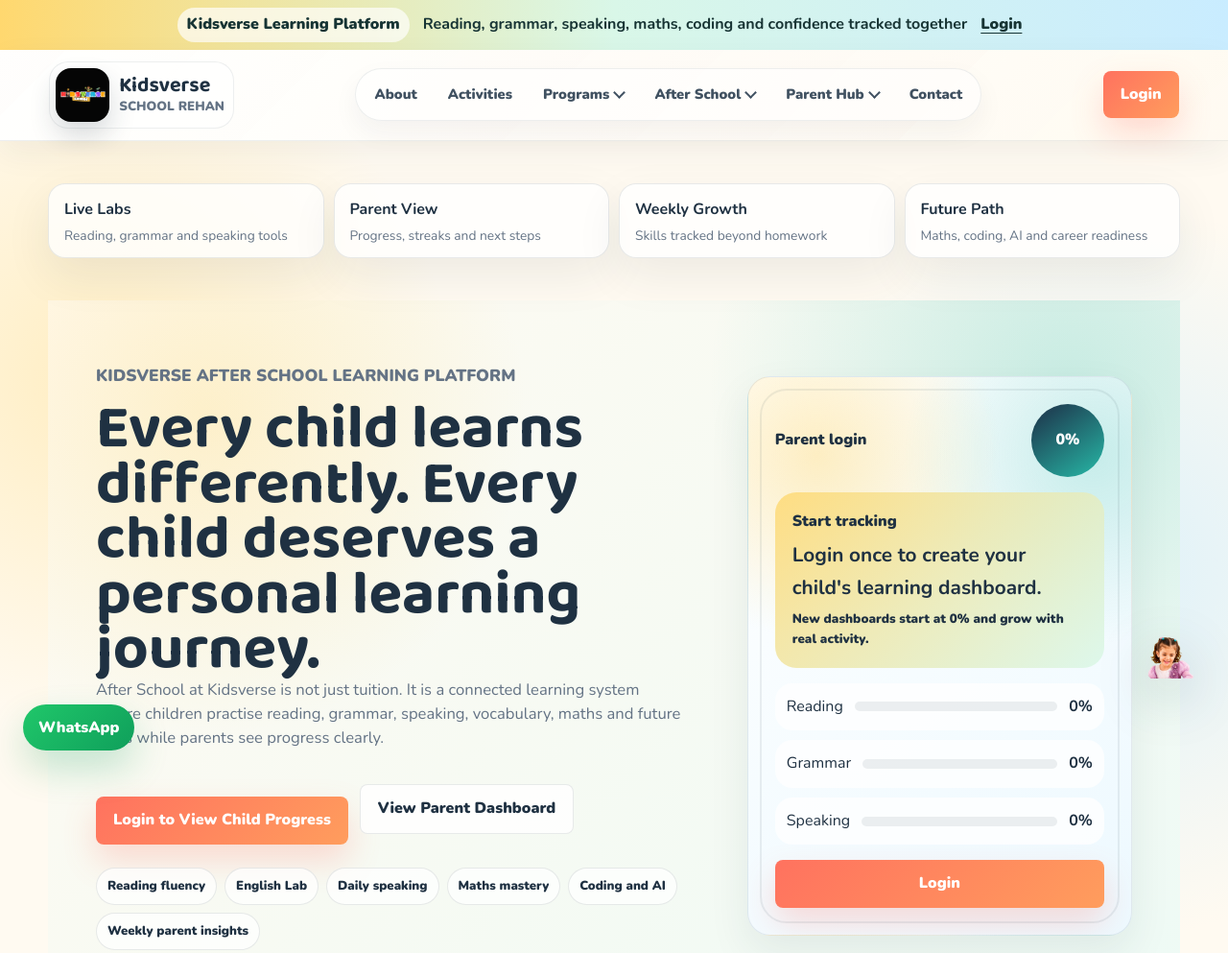
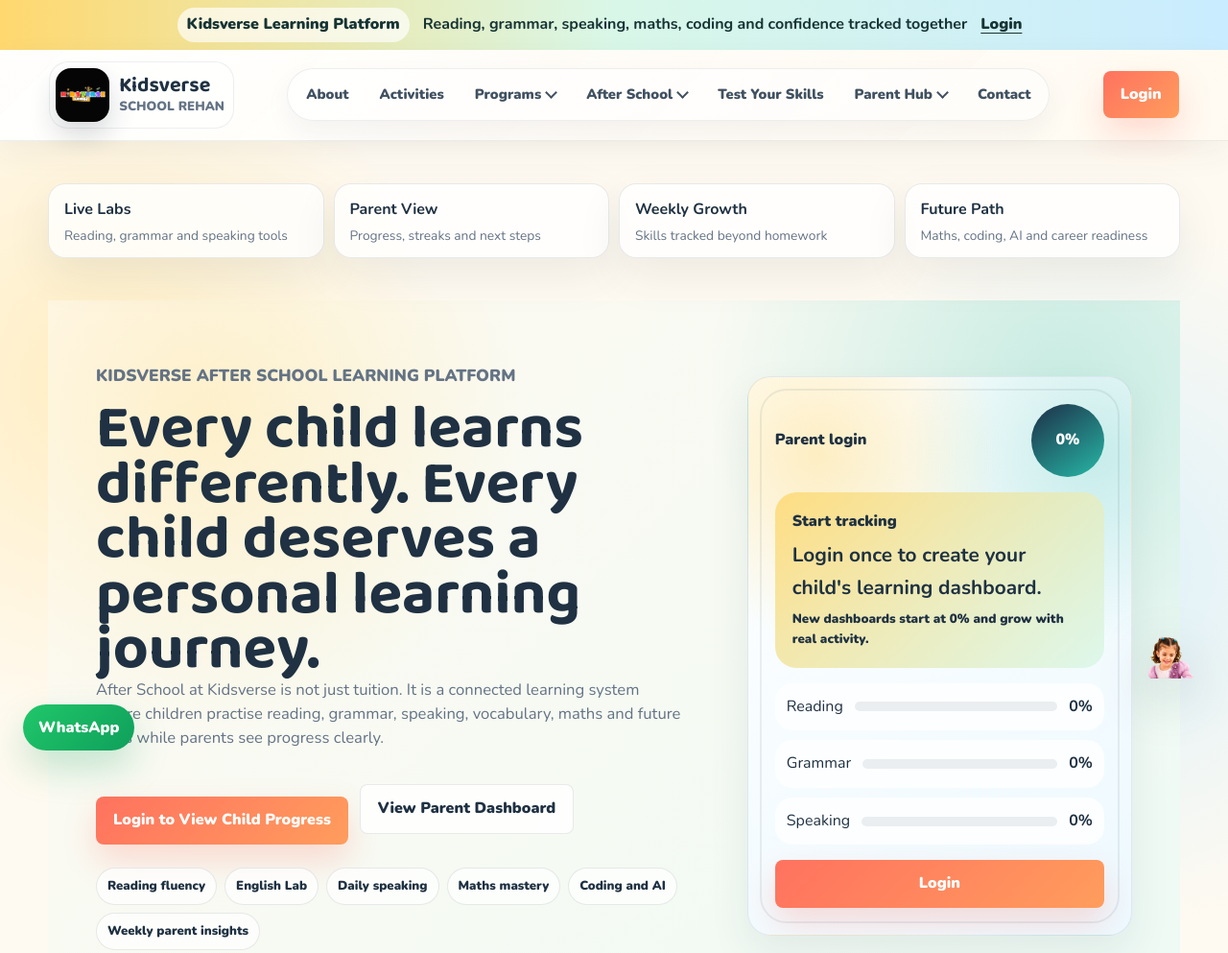
Before and after one commit to vinaysharmakvs/kvs, a website: page after-school.html in a window 1280 px wide. Shown: the top 993 px of the page at 96% size. Drawn offline with nearby package versions, Linux system fonts and the light colour scheme.

Commit message:
Update after-school.html

```diff
--- a/after-school.html
+++ b/after-school.html
@@ -54,6 +54,7 @@
           </div>
         </div>
         <a href="after-school.html">After School</a>
+        <a href="tests/english-lab-tests.html">Test Your Skills</a>
         <div class="nav-dropdown">
           <a class="nav-parent" href="parent-hub.html">Parent Hub</a>
           <div class="nav-menu">
```
